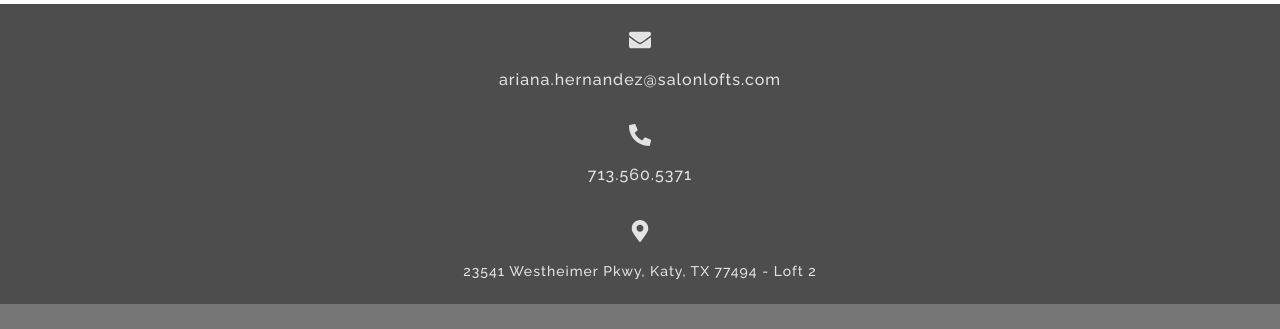
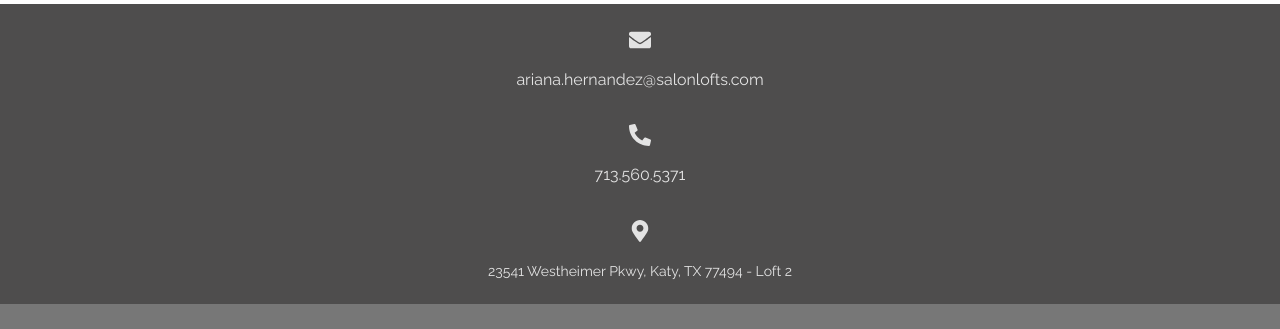
Before and after one commit to HugoBoss04/elelyonfrontend, a Next.js app: page / in a window 1280 px wide. Shown: the part 1875-2204 px from the top of the page. Built offline with nearby package versions, Linux system fonts and the light colour scheme.

Commit message:
UI Fixes #8

```diff
--- a/pages/_document.js
+++ b/pages/_document.js
@@ -9,7 +9,7 @@
             href='https://fonts.googleapis.com/css2?family=Raleway:ital,wght@0,100;0,200;0,300;0,400;0,500;0,600;0,700;0,800;0,900;1,100;1,200;1,300;1,400;1,500;1,600;1,700;1,800;1,900&display=swap'
             rel='stylesheet'
           />
-          <meta name='format-detection' content='telephone=no' />
+          {/* <meta name='format-detection' content='telephone=no' /> */}
         </Head>
         <body>
           <Main />
--- a/styles/Contact.module.css
+++ b/styles/Contact.module.css
@@ -17,10 +17,9 @@
   align-items: center;
   justify-content: space-around;
 }
-.value {
-  -webkit-appearance: none;
-  color: inherit;
-  text-decoration: inherit;
+.value[x-apple-data-detectors] {
+  color: inherit !important;
+  text-decoration: none !important;
   font-size: 16px;
   font-weight: 500;
   letter-spacing: 1px;
```
